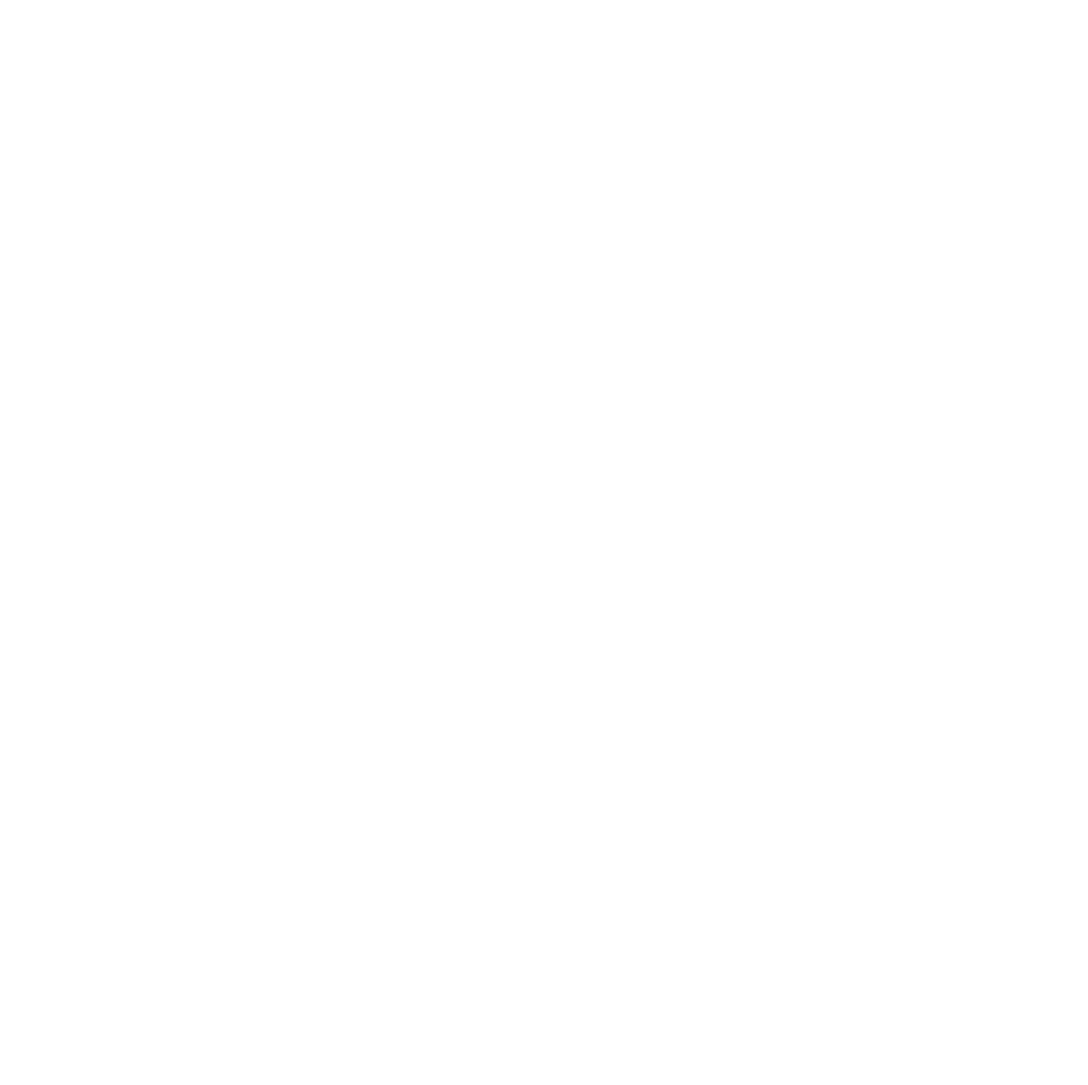
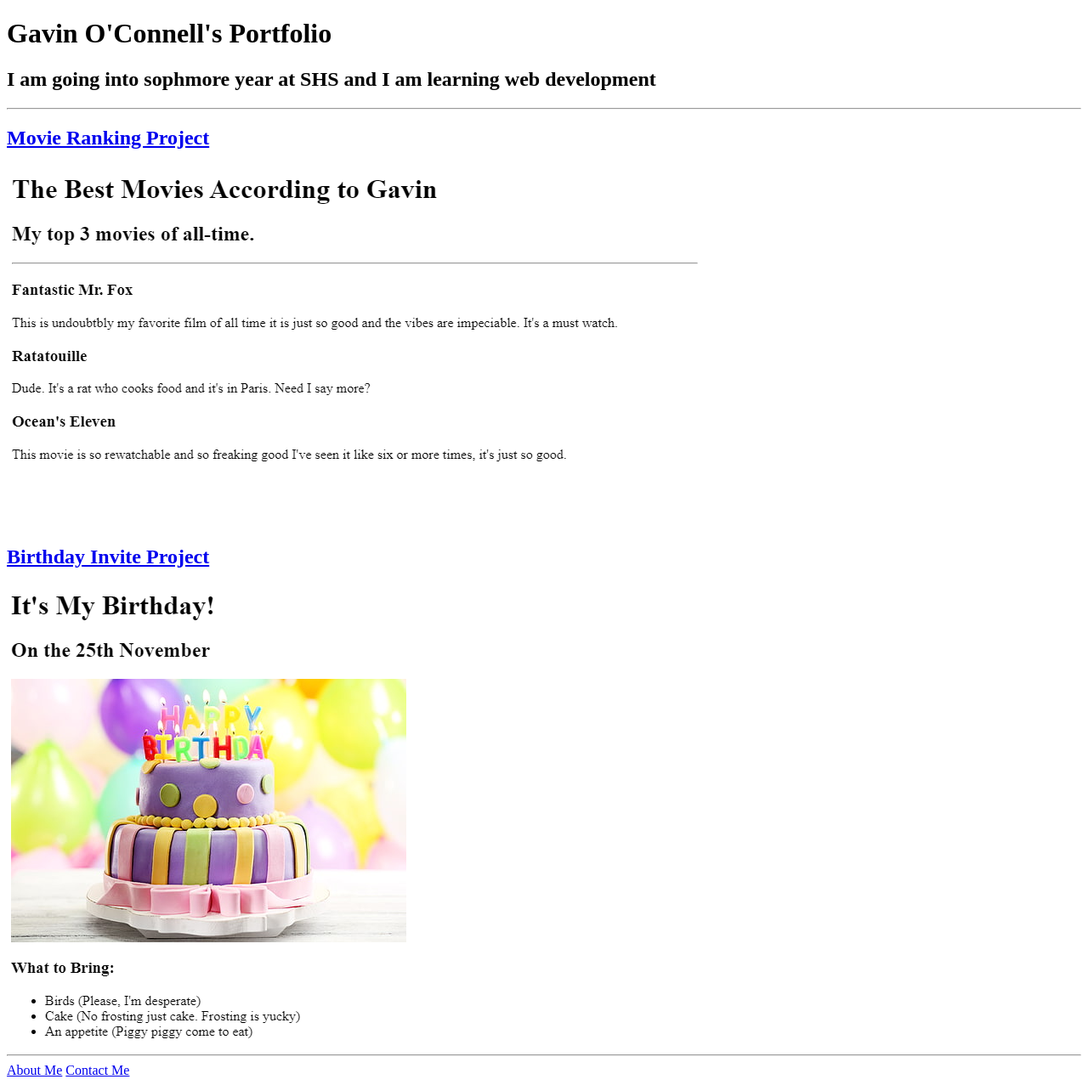
Before and after one commit to oaktreejr/html-portfolio, a plain HTML site: page index.html in a window 1280 px wide. Shown: the whole page at 85% size. Before the commit the page ends 800 px from the top, so only its background shows below. Drawn offline with Linux system fonts and the light colour scheme.

Commit message:
Add files via upload

```diff
--- a/index.html
+++ b/index.html
@@ -1,15 +1,24 @@
-<!-- TODO 1: Create the HTML Boilerplate -->
+<!DOCTYPE html>
+<html lang="en">
+<head>
+    <meta charset="UTF-8">
+    <meta name="viewport" content="width=device-width, initial-scale=1.0">
+    <title>My Portfolio</title>
+</head>
+<body>
+    <h1>Gavin O'Connell's Portfolio</h1>
+    <h2>I am going into sophmore year at SHS and I am learning web development</h2>
+    <hr/>
 
-<!-- TODO 2: Add Your previous projects' HTML into the public folder -->
+    <a href="./public/movie-index.html"><h2>Movie Ranking Project</h2></a>
+    <img src="./assets/images/Top 3 Movies.png"/>
 
-<!-- TODO 3: Take screenshots of your project previews and add the images to the images folder -->
+    <a href="./public/birthday-index.html"><h2>Birthday Invite Project</h2></a>
+    <img src="./assets/images/Birthday.png"/>
+    <hr/>
 
-<!-- TODO 4: Add titles/subtitles etc. -->
+    <a href="./public/about.html">About Me</a>
+    <a href="./public/contact.html">Contact Me</a>
+</body>
 
-<!-- TODO 5: Add a link to the project pages -->
-
-<!-- TODO 6: Add images to show the project previews
-HINT for TODO 6: You can use the height attribute set to 200 to make the image smaller:
-https://developer.mozilla.org/en-US/docs/Web/HTML/Element/img#attr-height -->
-
-<!-- TODO 7: Add the Contact Me and About Me page links -->
+</html>
```
